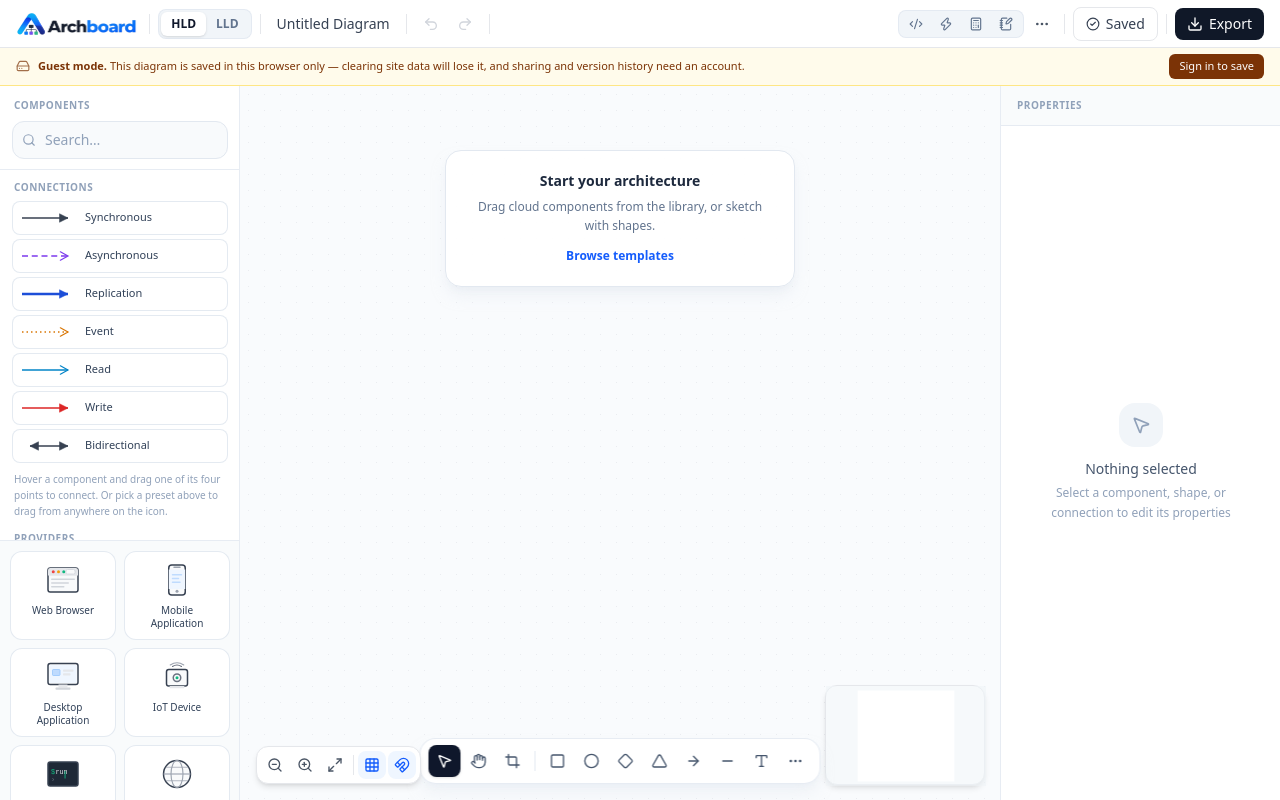
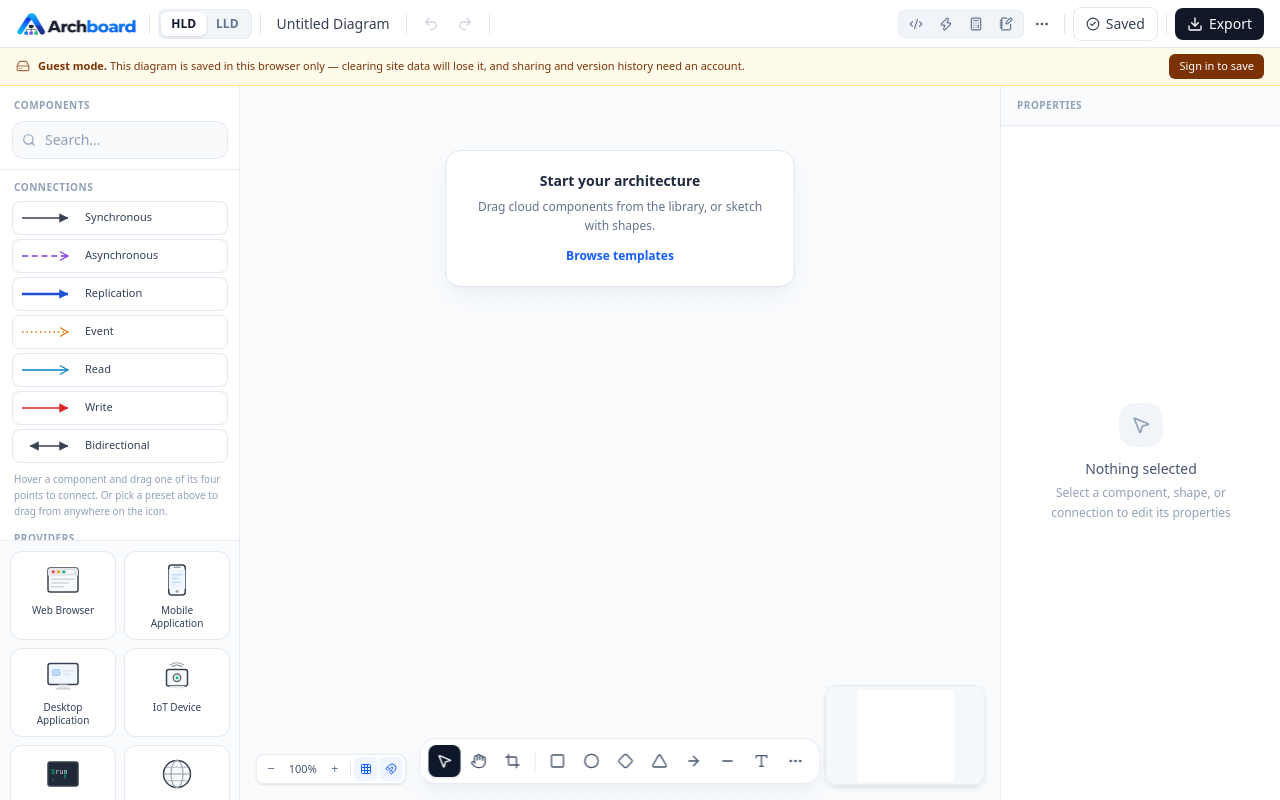
Before and after one commit to sand1027/Archboard, a Next.js app: page /try in a window 1280 px wide. Built offline with nearby package versions, Linux system fonts and the light colour scheme.

Commit message:
feat(canvas/controls): fold the view controls together

```diff
--- a/components/canvas/CanvasControls.tsx
+++ b/components/canvas/CanvasControls.tsx
@@ -1,72 +1,82 @@
 'use client'
 
 import { useCallback } from 'react'
-import { useReactFlow } from '@xyflow/react'
-import { Grid3x3, Magnet, Maximize2, ZoomIn, ZoomOut } from 'lucide-react'
+import { useReactFlow, useViewport } from '@xyflow/react'
+import { Grid3x3, Magnet } from 'lucide-react'
 import { useDiagramStore } from '@/store/diagramStore'
 
 /**
- * Zoom, fit and grid, floating on the canvas.
+ * How you are looking at the canvas — not how you draw on it.
  *
- * These lived in the top bar, which was trying to hold three unrelated things at once: what
- * the document is, how the canvas is being viewed, and what you can do to the diagram. Twenty
- * controls in one row does not fit a laptop screen at any sensible label size, and the bar
- * overflowed and clipped Export and the account menu off the right edge.
- *
- * View controls are the ones that do not belong up there — they change how you are looking at
- * the canvas, not the diagram — and putting them on the canvas is where every tool of this
- * kind puts them. Bottom-left, since the minimap owns bottom-right and the shapes toolbar
- * owns bottom-centre.
+ * Lives with the minimap, not the shapes toolbar: two magnifying-glass buttons next to
+ * Hand / Crop / Rectangle made one long crowded strip, especially with notes open. A
+ * percent chip is the same control Figma uses; scroll and pinch still zoom.
  */
 
 export interface CanvasControlsProps {
-  /**
-   * Whether to offer the grid and snap toggles.
-   *
-   * The LLD canvas pins both on and always draws its background, so showing them there would
-   * be two buttons that do nothing.
-   */
   showGridToggles?: boolean
 }
 
 export default function CanvasControls({ showGridToggles = true }: CanvasControlsProps) {
   const reactFlow = useReactFlow()
+  const { zoom } = useViewport()
   const snapToGrid = useDiagramStore((s) => s.snapToGrid)
   const setSnapToGrid = useDiagramStore((s) => s.setSnapToGrid)
   const showGrid = useDiagramStore((s) => s.showGrid)
   const setShowGrid = useDiagramStore((s) => s.setShowGrid)
 
-  const zoomIn = useCallback(() => reactFlow.zoomIn({ duration: 200 }), [reactFlow])
-  const zoomOut = useCallback(() => reactFlow.zoomOut({ duration: 200 }), [reactFlow])
+  const percent = Math.round(zoom * 100)
+  const zoomIn = useCallback(() => reactFlow.zoomIn({ duration: 160 }), [reactFlow])
+  const zoomOut = useCallback(() => reactFlow.zoomOut({ duration: 160 }), [reactFlow])
   const fitView = useCallback(
-    () => reactFlow.fitView({ padding: 0.1, duration: 400 }),
+    () => reactFlow.fitView({ padding: 0.1, duration: 300 }),
     [reactFlow]
   )
 
   return (
-    <div className="flex items-center gap-0.5 rounded-xl border border-gray-200 bg-white p-1 shadow-md">
-      <ControlButton onClick={zoomOut} title="Zoom out" icon={<ZoomOut className="h-4 w-4" />} />
-      <ControlButton onClick={zoomIn} title="Zoom in" icon={<ZoomIn className="h-4 w-4" />} />
-      <ControlButton
+    <div className="flex items-center gap-px rounded-lg border border-slate-200/80 bg-white/95 px-0.5 py-0.5 shadow-sm backdrop-blur-md">
+      <button
+        type="button"
+        onClick={zoomOut}
+        title="Zoom out"
+        aria-label="Zoom out"
+        className="flex h-6 w-6 items-center justify-center rounded-md text-[13px] font-medium text-slate-500 hover:bg-slate-100 hover:text-slate-800"
+      >
+        −
+      </button>
+      <button
+        type="button"
         onClick={fitView}
         title="Fit to screen"
-        icon={<Maximize2 className="h-4 w-4" />}
-      />
+        aria-label={`Zoom ${percent} percent. Click to fit.`}
+        className="min-w-[2.35rem] rounded-md px-1 text-center text-[11px] font-medium tabular-nums text-slate-600 hover:bg-slate-100 hover:text-slate-900"
+      >
+        {percent}%
+      </button>
+      <button
+        type="button"
+        onClick={zoomIn}
+        title="Zoom in"
+        aria-label="Zoom in"
+        className="flex h-6 w-6 items-center justify-center rounded-md text-[13px] font-medium text-slate-500 hover:bg-slate-100 hover:text-slate-800"
+      >
+        +
+      </button>
 
       {showGridToggles && (
         <>
-          <div className="mx-0.5 h-5 w-px bg-gray-200" />
-          <ControlButton
+          <div className="mx-0.5 h-3.5 w-px bg-slate-200" />
+          <TinyToggle
             onClick={() => setShowGrid(!showGrid)}
             title={showGrid ? 'Hide grid' : 'Show grid'}
             active={showGrid}
-            icon={<Grid3x3 className="h-4 w-4" />}
+            icon={<Grid3x3 className="h-3 w-3" />}
           />
-          <ControlButton
+          <TinyToggle
             onClick={() => setSnapToGrid(!snapToGrid)}
             title={snapToGrid ? 'Disable snap' : 'Enable snap to grid'}
             active={snapToGrid}
-            icon={<Magnet className="h-4 w-4" />}
+            icon={<Magnet className="h-3 w-3" />}
           />
         </>
       )}
@@ -74,14 +84,17 @@ export default function CanvasControls({ showGridToggles = true }: CanvasControl
   )
 }
 
-interface ControlButtonProps {
+function TinyToggle({
+  onClick,
+  icon,
+  title,
+  active,
+}: {
   onClick: () => void
   icon: React.ReactNode
   title: string
   active?: boolean
-}
-
-function ControlButton({ onClick, icon, title, active }: ControlButtonProps) {
+}) {
   return (
     <button
       type="button"
@@ -90,10 +103,10 @@ function ControlButton({ onClick, icon, title, active }: ControlButtonProps) {
       aria-label={title}
       aria-pressed={active}
       className={[
-        'rounded-lg p-1.5 transition-colors',
+        'flex h-6 w-6 items-center justify-center rounded-md transition-colors',
         active
-          ? 'bg-blue-50 text-blue-600 hover:bg-blue-100'
-          : 'text-gray-600 hover:bg-gray-100 hover:text-gray-900',
+          ? 'bg-blue-50 text-blue-600'
+          : 'text-slate-400 hover:bg-slate-100 hover:text-slate-700',
       ].join(' ')}
     >
       {icon}
```
